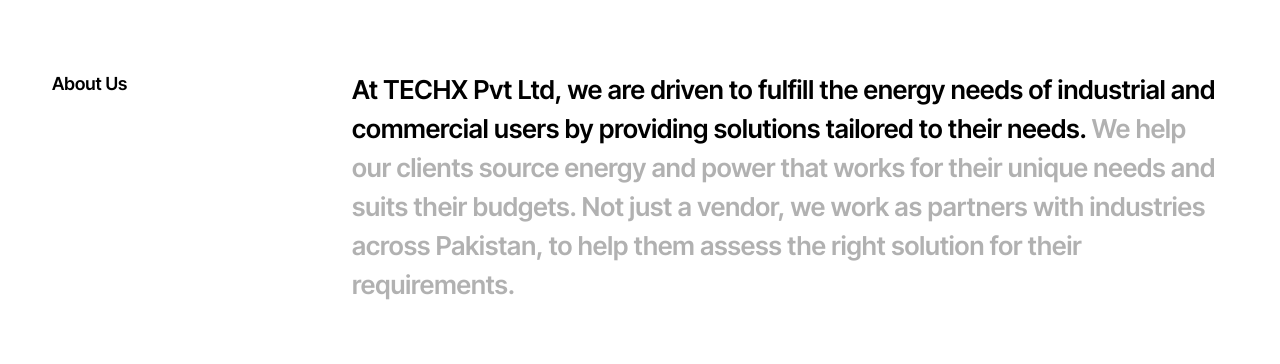
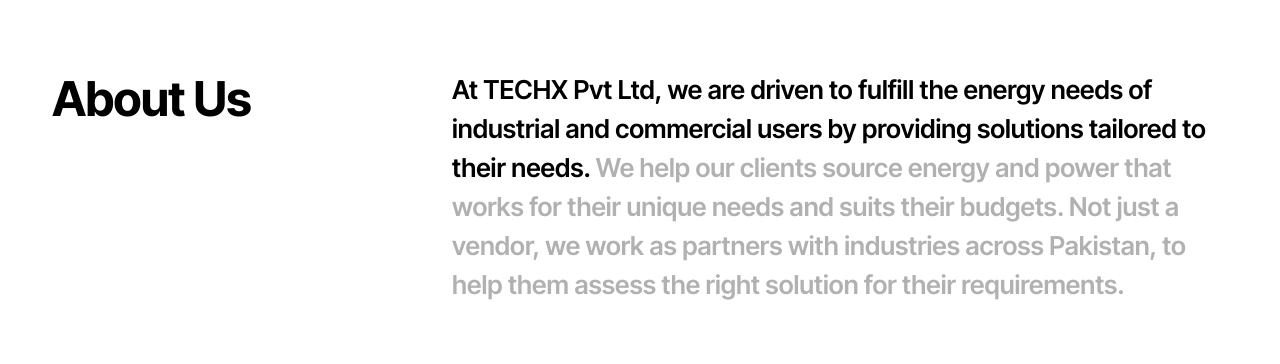
Before and after one commit to Techx425/Techx, a Next.js app: page / in a window 1280 px wide. Shown: the part 830-1194 px from the top of the page. Built offline with nearby package versions, Linux system fonts and the light colour scheme.

Commit message:
Redesign About Us section for better spacing and larger bold heading

```diff
--- a/src/app/page.tsx
+++ b/src/app/page.tsx
@@ -88,11 +88,11 @@
         {/* Stats Section */}
         <section>
           <div className="container">
-            <div className="row">
-              <div className="col-lg-3">
-                <motion.h5 {...fadeInUp}>About Us</motion.h5>
+            <div className="row align-items-start">
+              <div className="col-lg-4 mb-4 mb-lg-0">
+                <motion.h2 className="fw-bold" {...fadeInUp}>About Us</motion.h2>
               </div>
-              <div className="col-lg-9">
+              <div className="col-lg-8">
                 <motion.h3 {...fadeInUp} transition={{ delay: 0.2 }}>
                   At TECHX Pvt Ltd, we are driven to fulfill the energy needs of industrial and commercial users by providing solutions tailored to their needs.
                   <span className="op-3"> We help our clients source energy and power that works for their unique needs and suits their budgets. Not just a vendor, we work as partners with industries across Pakistan, to help them assess the right solution for their requirements.</span>
```
